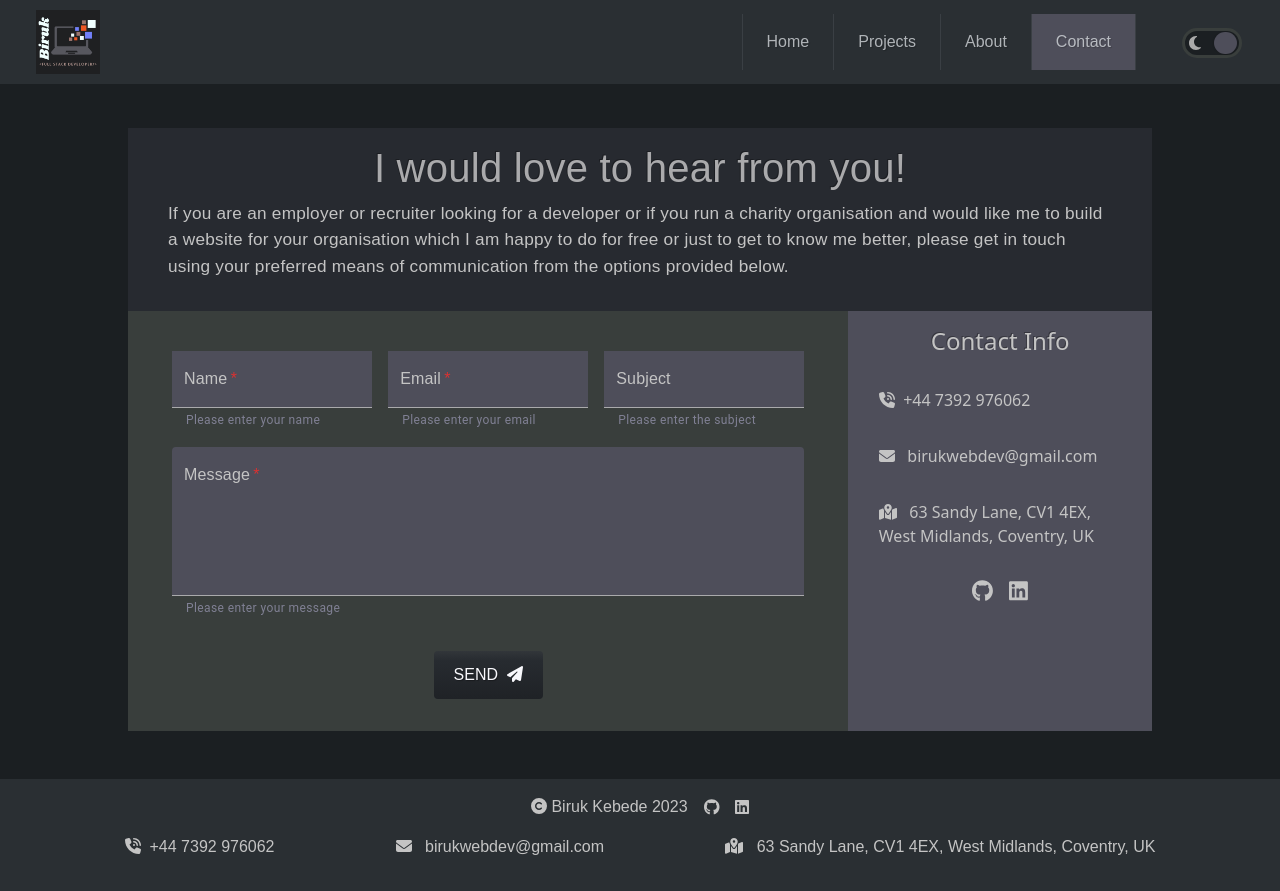
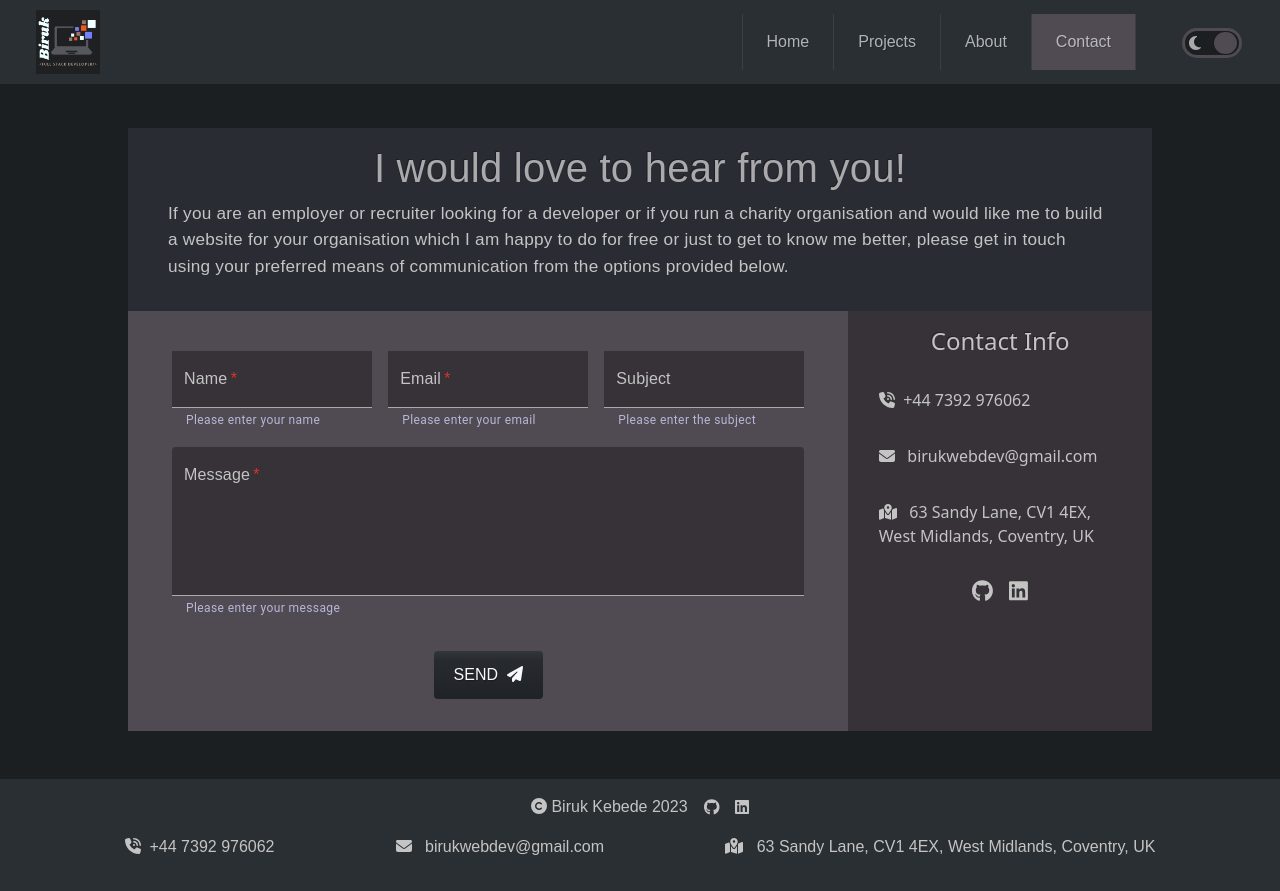
Before and after one commit to Know-Thyself/next-portfolio, a Next.js app: page /contact in a window 1280 px wide. Built offline with nearby package versions, Linux system fonts and the light colour scheme.

Commit message:
modified dark/light mode themes

```diff
--- a/pages/contact.js
+++ b/pages/contact.js
@@ -300,7 +300,7 @@ const Contact = () => {
 										'& .MuiInputBase-root': {
 											color: 'var(--primary-text-color)',
 											borderBottom: '1px solid var(--primary-text-color)',
-											backgroundColor: 'var(--complementary-bg)',
+											backgroundColor: 'var(--tertiary-bg)',
 										},
 									}}
 								/>
--- a/styles/about.module.css
+++ b/styles/about.module.css
@@ -1,7 +1,5 @@
 .main {
     width: 100%;
-    /* background-color: var(--about-section-bg);
-	 */
     background-color: var(--primary-bg);
     font-family: var(--primary-font-family);
     color: var(--secondary-text-color);
@@ -50,10 +48,6 @@
 
 .contact,
 .download {
-    background-color: var(--about-page-btn);
-    background-color: var(--buttons-bg-color);
-    /* color: var(--buttons-color);
-    color: var(--primary-text-color); */
     font-family: var(--primary-font-family);
     text-decoration: none;
     text-transform: capitalize;
@@ -66,13 +60,6 @@
     box-shadow: inset 0 0 0 0 var(--buttons-hover-bg);
     transition: background-color 0.4s ease-in-out, box-shadow 0.4s ease-in-out;
 }
-
-/* .about-section-buttons button:hover,
-.contact:hover {
-	background-color: var(--buttons-hover-bg);
-	box-shadow: inset 200px 0 0 0 var(--buttons-hover-bg);
-	color: var(--buttons-color);
-} */
 
 .skills-section {
     width: 100%;
@@ -112,7 +99,6 @@
 }
 
 .skill-card {
-    background-color: var(--about-section-bg);
     background-color: var(--primary-bg);
     margin: 1rem 0;
     display: flex;
@@ -226,7 +212,6 @@
 
 @media screen and (min-width: 900px) {
     .main {
-        background-color: var(--about-section-bg);
         background-color: var(--complementary-bg);
     }
 
--- a/styles/contact.module.css
+++ b/styles/contact.module.css
@@ -46,9 +46,7 @@
 }
 
 .contact-info {
-    background-color: var(--footer-bg);
-    background-color: var(--header-bg);
-    background-color: var(--complementary-bg);
+    background-color: var(--tertiary-bg);
     display: none;
     flex-direction: column;
     padding-bottom: 1rem;
@@ -84,11 +82,7 @@
     align-items: center;
     width: 100%;
     margin: auto;
-    background-color: var(--contact-box-bg);
-    background-color: var(--primary-bg);
-    background-color: var(--secondary-bg);
-    background-color: var(--header-bg);
-    background-color: var(--tertiary-bg);
+    background-color: var(--complementary-bg);
     padding: 2rem 0;
 }
 
@@ -109,9 +103,7 @@
 .textField input {
     color: var(--secondary-text-color);
     border-bottom: 1px solid var(--primary-text-color);
-    background-color: var(--header-bg);
-    background-color: var(--footer-bg);
-    background-color: var(--complementary-bg);
+    background-color: var(--tertiary-bg);
     font-family: var(--primary-font-family);
 }
 
@@ -121,13 +113,10 @@
 }
 
 .textField textarea {
-    background-color: var(--header-bg);
-    background-color: var(--footer-bg);
-    background-color: var(--complementary-bg);
+    background-color: var(--tertiary-bg);
 }
 
 .send {
-    background-color: var(--buttons-bg-color);
     color: var(--buttons-color);
     font-family: var(--buttons-font-family);
     text-transform: uppercase;
@@ -140,10 +129,6 @@
     padding: 0.75rem 1.25rem;
     cursor: pointer;
     border-radius: 4px;
-}
-
-.send:hover {
-    background-color: var(--buttons-hover-bg);
 }
 
 .fa-paper-plane {
@@ -191,10 +176,6 @@
     }
 
     .intro {
-        background: var(--contact-section-bg);
-        background-color: var(--complementary-bg);
-        background-color: var(--radio-btn-bg);
-        background-color: var(--tertiary-bg);
         background-color: var(--secondary-bg);
     }
 
--- a/styles/details.module.css
+++ b/styles/details.module.css
@@ -20,7 +20,6 @@
 }
 
 .back-btn {
-    background-color: var(--buttons-hover-bg);
     color: var(--buttons-color);
     display: flex;
     justify-content: center;
@@ -98,7 +97,6 @@
 .github-link {
     font-family: var(--buttons-font-family);
     color: var(--secondary-text-color);
-    background-color: var(--buttons-hover-bg);
     color: var(--buttons-color);
     text-decoration: none;
     padding: 0.65rem 1.2rem;
--- a/styles/globals.css
+++ b/styles/globals.css
@@ -33,59 +33,12 @@ a {
 @import url('https://fonts.googleapis.com/css2?family=Lato:wght@300;400;700&family=Montserrat:wght@100;200;300;400;500;600;700;800&family=Playfair+Display:wght@400;500;600;700;800;900&family=Poppins:wght@100;200;300;400;500;600&family=Source+Sans+Pro:wght@200;300;400;600;700&display=swap');
 
 :root {
-    --header-bg: #afb3ac;
-    --header-bg: #c1c4bf;
-    --header-bg: #E5E4E2;
     --header-bg: #E8E9EB;
-    --footer-bg: #7E8189;
-    --footer-bg: #8f97a6;
-    --footer-bg: #6b8299;
-    --footer-bg: #889bad;
-
-    --footer-bg: #8093BA;
-    --footer-bg: #7384A7;
-    --footer-bg: #848482;
-    --nav-links-font-weight: 500;
-    --active-nav-link-font-weight: 500;
-    --nav-links-color: #ffffff;
-    --home-link-bg: #49529F;
-    --projects-link-bg: #4C3F4C;
-    --about-link-bg: #574646;
-    --about-link-bg: #564c4d;
-    --about-section-bg: #655967;
-    --about-section-bg: #847a7f;
-    --about-section-bg: #848482;
-    --about-section-bg: #918d8d;
-    --about-section-bg: #918c8e;
-    --contact-link-bg: #435757;
-    --contact-section-bg: #597474;
-    --contact-section-bg: #738678;
-    --contact-section-bg: #6C9883;
-
-    --contact-section-bg: #6b9999;
-    --contact-section-bg: #7f8c83;
-
-    --contact-section-bg: #468171;
-    /* --contact-section-bg: #529885; */
-    --active-nav-link: #803B3C;
-    --active-nav-link-text: #FAF9F6;
-    --home-background: url('/images/home-background.jpg');
-    --home-background: url('/images/background-home-desktop.jpg');
-    --home-bg-mobile: url('/images/home-bg-mobile.jpg');
-    --primary-bg: #CCCDC6;
-    --primary-bg: #DBD7D2;
-    --primary-bg: white;
-    --primary-bg: #DCDCDC;
-    --primary-bg: #D3D3D3;
     --primary-bg: #F5F5F5;
-    --tertiary-bg: #BEC3C6;
-    --tertiary-bg: #B2B1AE;
-    --tertiary-bg: #B0B7BA;
-    --complementary-bg: #A8A9AD;
-    --secondary-bg: #B0B7BA;
-    --secondary-bg: #B0B6BA;
-    --secondary-bg: #DADADA;
-    --project-container-hover: #8E8F94;
+    --secondary-bg: #D8D9DA;
+    --tertiary-bg: #E3E4E0;
+    --complementary-bg: #A9A2AA;
+    --project-container-hover: #9D949E;
     --hero-banner-text: 'Playfair Display', serif;
     --primary-font-family: 'Montserrat', sans-serif;
     --buttons-font-family: 'Montserrat',
@@ -95,133 +48,50 @@ a {
     --secondary-font-family: 'Lato',
         sans-serif;
     --primary-text-color: #313030;
-    --home-text-color: #c2c2c5;
     --helper-text-color: #0A0A0A;
     --secondary-font-weight: 300;
     --secondary-text-color: black;
-    --about-image-bg: url('/images/background-destination-desktop.jpg');
+    --about-image-bg: url('/assets/images/background-destination-desktop.jpg');
     --buttons-hover-bg: #C1C1C1;
-    --about-page-btn: #273037;
     --buttons-color: #FAFAFA;
-    --radio-btn-border: #B6B6B4;
-    --radio-btn-border: #7a8081;
-    --radio-btn-border: #8D9293;
-    --radio-btn-bg: #565759;
-    --radio-btn-bg: #77787A;
-    --radio-btn-bg: #6B6C6D;
-    --radio-btn-bg: #8A7F8D;
-    --radio-btn-bg: #596567;
-    --contact-box-bg: #985265;
     --switch-button-bg: #EE5622;
     --read-more: #BD1A43;
-
-    --home-link-bg: #39407c;
-    --projects-link-bg: #302830;
-    --about-link-bg: #3B2F2F;
-    --contact-link-bg: #2D3A3A;
-    --contact-link-bg: #1C352E;
-    --active-nav-link: #5D2B2C;
 }
 
 [data-theme='dark'] {
-    --header-bg: #252a2d;
     --header-bg: #2a2f33;
-    --footer-bg: #161c28;
-    --footer-bg: #2a2f33;
-    --home-link-bg: #2B435B;
-    --home-link-bg: #165b7e;
-    --home-link-bg: #444c95;
-    --home-link-bg: #39407c;
-    --projects-link-bg: #373238;
-    --projects-link-bg: #302830;
-    --about-link-bg: #3B2F2F;
-    --about-section-bg: #3B2F2F;
-    --about-section-bg: #32393E;
-    --contact-link-bg: #2D3A3A;
-    --contact-link-bg: #223D43;
-    --contact-link-bg: #1b3036;
-    --contact-link-bg: #1C352E;
-    --contact-section-bg: #2D3A3A;
-    --contact-section-bg: #111e21;
-    --contact-section-bg: #223D43;
-    --contact-section-bg: #1e363c;
-    --contact-section-bg: #1b3036;
-    --contact-section-bg: #1C352E;
-    --menu-box-bg: #58111A;
-    --menu-box-bg: #962715;
-    --menu-box-bg: #444c95;
-    --menu-box-bg: #39407c;
-    --primary-bg: #0b0c0d;
-    --primary-bg: #212529;
-    --primary-bg: #212121;
-    --primary-bg: #1f2022;
-    --primary-bg: #1b1b1b;
-    --primary-bg: #2a3132;
     --primary-bg: #1B1F22;
-    --tertiary-bg: #070707;
-    --tertiary-bg: #1F2428;
-    --tertiary-bg: #1B1F22;
-    --tertiary-bg: #A59E88;
-    --tertiary-bg: #8E866C;
-
-    --tertiary-bg: #30363A;
+    --secondary-bg: #272A30;
+    --secondary-bg: #252a2e;
+    --secondary-bg: #23272A;
+    --secondary-bg: #2B2F36;
+    --secondary-bg: #292C33;
+    --tertiary-bg: #202325;
     --tertiary-bg: #393e3c;
-    /* --tertiary-bg: #3E434C; */
-    --secondary-bg: #1a1a1a;
-    --secondary-bg: #32393E;
-    --secondary-bg: #4f554c;
-
-    --secondary-bg: #32393E;
-    --secondary-bg: #2E3438;
-    --secondary-bg: #272A30;
+    --tertiary-bg: #2f3131;
+    --tertiary-bg: #363237;
+    --complementary-bg: #41494F;
+    --complementary-bg: #32393E;
+    --complementary-bg: #363237;
+    --complementary-bg: #4E4E5A;
+    --complementary-bg: #504a52;
     --project-container-hover: #666675;
-    --complementary-bg: #302830;
-    --complementary-bg: #41494F;
-    --complementary-bg: #727B78;
-    --complementary-bg: #32393E;
-    --complementary-bg: #4f554c;
-    --complementary-bg: #717184;
-    --complementary-bg: #4F4F5A;
-
-    --complementary-bg: #4E4E5A;
-    --home-background: url('/images/home-background.jpg');
-    --home-background: url('/images/background-home-desktop.jpg');
-    --home-bg-mobile: url('/images/home-bg-mobile.jpg');
-    --about-image-bg: url('/images/background-destination-desktop.jpg');
+    --project-container-hover: #6A626D;
+    --about-image-bg: url('/assets/images/background-destination-desktop.jpg');
     --skill-card-bg: #0c0c0c;
     --hero-banner-text: 'Playfair Display', serif;
     --primary-font-family: 'Montserrat', sans-serif;
     --buttons-font-family: 'Poppins', sans-serif;
     --buttons-font-weight: 100;
-    --buttons-bg-color: #343a96;
     --buttons-hover-bg: #3E434C;
-    --about-page-btn: #121619;
+    --buttons-hover-bg: #23272A;
     --buttons-color: #F8F8FC;
-    --secondary-font-family: 'Lato',
-        sans-serif;
     --secondary-font-family: 'Poppins',
         sans-serif;
-    --primary-text-color: #D7D7DF;
     --primary-text-color: #aaaaac;
-    --home-text-color: #D7D7DF;
     --secondary-font-weight: 300;
     --secondary-text-color: #C4C4C4;
-    --active-nav-link: #5D2B2C;
-    --nav-links-color: #D1D1D1;
-    --active-nav-link-text: #D1D1D1;
-    --helper-text-color: #808094;
-    --nav-links-font-weight: 300;
-    --active-nav-link-font-weight: 400;
-    --radio-btn-border: #505457;
-    /* --radio-btn-bg: #1F2022;
-	--radio-btn-bg: #1e2224;
-	--radio-btn-bg: #0f131c;
-	--radio-btn-bg: #111620;
-	--radio-btn-bg: #0f131c; */
-
-    --radio-btn-bg: #352d1c;
-    --radio-btn-bg: #30363A;
-    --contact-box-bg: #351c23;
+    --helper-text-color: #b7b7d8;
     --switch-button-bg: #7280f9;
     --read-more: #3a9bdc;
 }
--- a/styles/projects.module.css
+++ b/styles/projects.module.css
@@ -115,11 +115,6 @@
     width: 25%;
 }
 
-/* .github-link:hover .fa-github {
-    color: var(--buttons-color);
-    color: var(--primary-text-color);
-} */
-
 .github-link:hover .project-wrapper {
     box-shadow: inset 1000px 0 0 0 var(--secondary-bg);
     background-color: var(--secondary-bg);
--- a/styles/themes.module.css
+++ b/styles/themes.module.css
@@ -35,6 +35,7 @@
     background-color: var(--primary-bg);
     border-radius: 100px;
     border: 3px solid var(--tertiary-bg);
+    border: 3px solid var(--complementary-bg);
     position: relative;
     transition: background-color 0.2s;
 }
```
Also changed, not shown: styles/header.module.css (+1 -13 lines), styles/home.module.css (+0 -26 lines).
